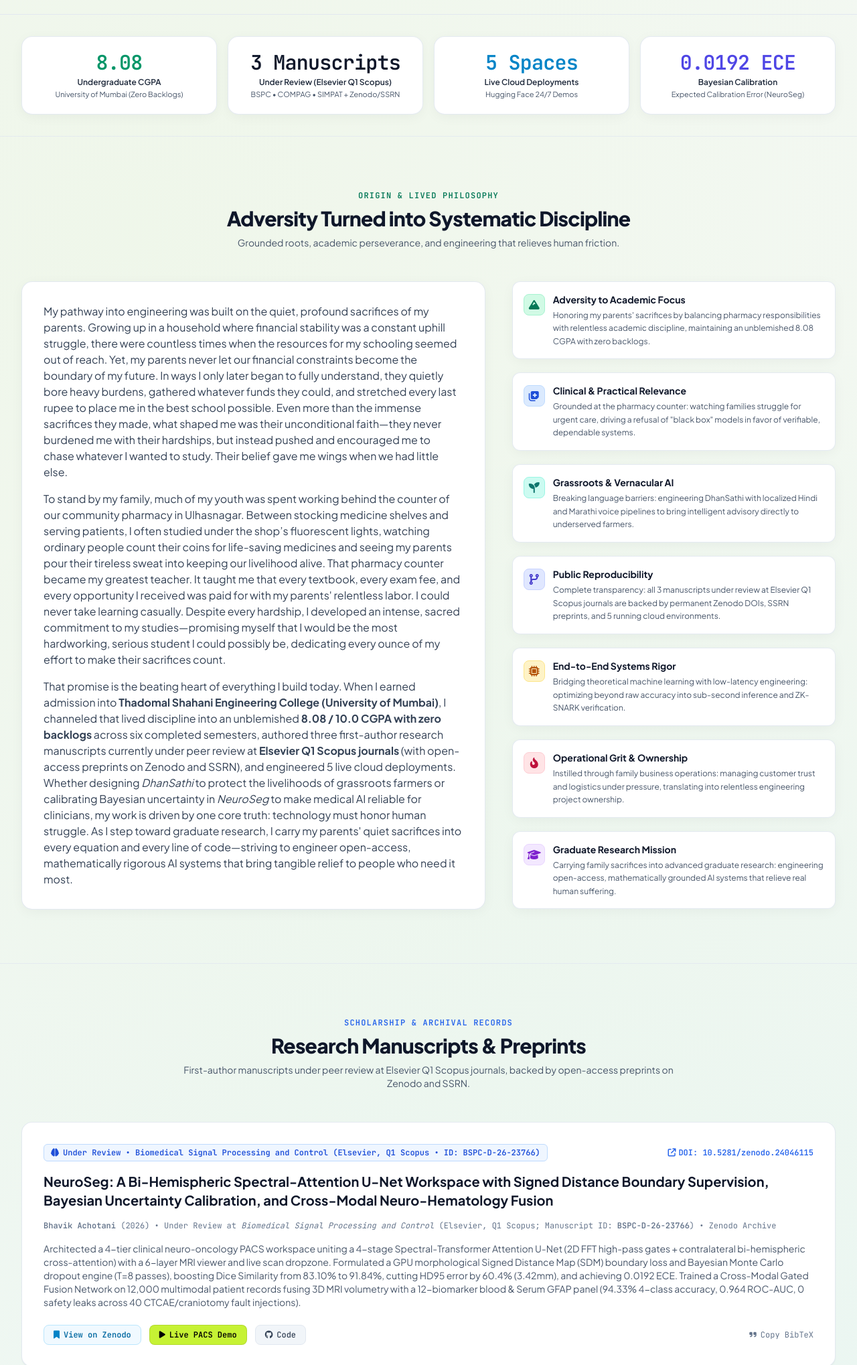
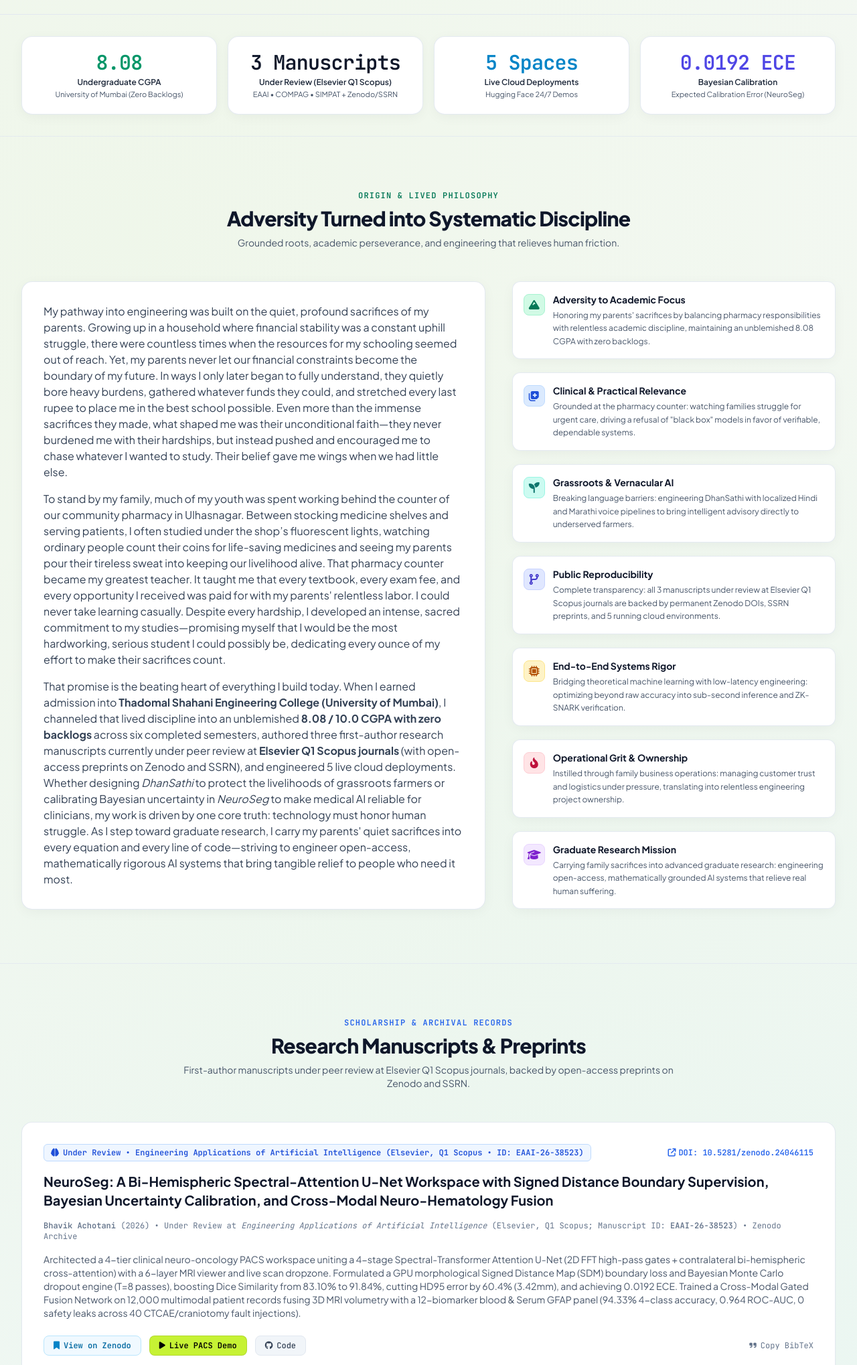
Before and after one commit to achotanibhavikoffice-ui/achotanibhavikoffice-ui.github.io, a plain HTML site: page index.html in a window 1280 px wide. Shown: the part 740-2778 px from the top of the page at 67% size. Drawn offline with nearby package versions, Linux system fonts and the light colour scheme.

Commit message:
Update NeuroSeg journal to Engineering Applications of Artificial Intelligence (EAAI-26-38523)

```diff
--- a/index.html
+++ b/index.html
@@ -369,7 +369,7 @@
       <div class="glass-card p-5 rounded-2xl border border-slate-200/90 shadow-xs text-center">
         <div class="text-3xl font-extrabold text-slate-900 tracking-tight font-mono">3 Manuscripts</div>
         <div class="text-xs font-semibold text-slate-800 mt-1">Under Review (Elsevier Q1 Scopus)</div>
-        <div class="text-[11px] text-slate-600 mt-0.5">BSPC &bull; COMPAG &bull; SIMPAT + Zenodo/SSRN</div>
+        <div class="text-[11px] text-slate-600 mt-0.5">EAAI &bull; COMPAG &bull; SIMPAT + Zenodo/SSRN</div>
       </div>
 
       <div class="glass-card p-5 rounded-2xl border border-slate-200/90 shadow-xs text-center">
@@ -534,7 +534,7 @@
         <div class="glass-card p-6 sm:p-8 rounded-2xl border border-slate-200/90 shadow-sm space-y-4">
           <div class="flex flex-wrap items-center justify-between gap-3 text-xs font-mono">
             <span class="px-2.5 py-1 rounded-md bg-blue-50 text-blue-700 border border-blue-200 font-semibold flex items-center gap-1.5">
-              <i class="fa-solid fa-brain"></i> Under Review &bull; Biomedical Signal Processing and Control (Elsevier, Q1 Scopus &bull; ID: BSPC-D-26-23766)
+              <i class="fa-solid fa-brain"></i> Under Review &bull; Engineering Applications of Artificial Intelligence (Elsevier, Q1 Scopus &bull; ID: EAAI-26-38523)
             </span>
             <a href="https://doi.org/10.5281/zenodo.24046115" target="_blank" class="text-blue-600 hover:text-blue-800 transition flex items-center gap-1 font-semibold">
               <i class="fa-solid fa-arrow-up-right-from-square"></i> DOI: 10.5281/zenodo.24046115
@@ -546,7 +546,7 @@
           </h3>
 
           <div class="text-xs text-slate-500 font-mono">
-            <strong>Bhavik Achotani</strong> (2026) &bull; Under Review at <em>Biomedical Signal Processing and Control</em> (Elsevier, Q1 Scopus; Manuscript ID: <strong>BSPC-D-26-23766</strong>) &bull; Zenodo Archive
+            <strong>Bhavik Achotani</strong> (2026) &bull; Under Review at <em>Engineering Applications of Artificial Intelligence</em> (Elsevier, Q1 Scopus; Manuscript ID: <strong>EAAI-26-38523</strong>) &bull; Zenodo Archive
           </div>
 
           <p class="text-xs sm:text-sm text-slate-600 leading-relaxed">
@@ -1146,9 +1146,9 @@
       neuroseg: `@article{achotani2026neuroseg,
   author  = {Achotani, Bhavik},
   title   = {NeuroSeg: A Bi-Hemispheric Spectral-Attention U-Net Workspace with Signed Distance Boundary Supervision, Bayesian Uncertainty Calibration, and Cross-Modal Neuro-Hematology Fusion},
-  journal = {Biomedical Signal Processing and Control (Under Review)},
+  journal = {Engineering Applications of Artificial Intelligence (Under Review)},
   year    = {2026},
-  note    = {Elsevier Q1 Scopus; Manuscript ID: BSPC-D-26-23766},
+  note    = {Elsevier Q1 Scopus; Manuscript ID: EAAI-26-38523},
   doi     = {10.5281/zenodo.24046115}
 }`,
       dhansathi: `@article{achotani2026dhansathi,
```
Also changed, not shown: 1 other file.
